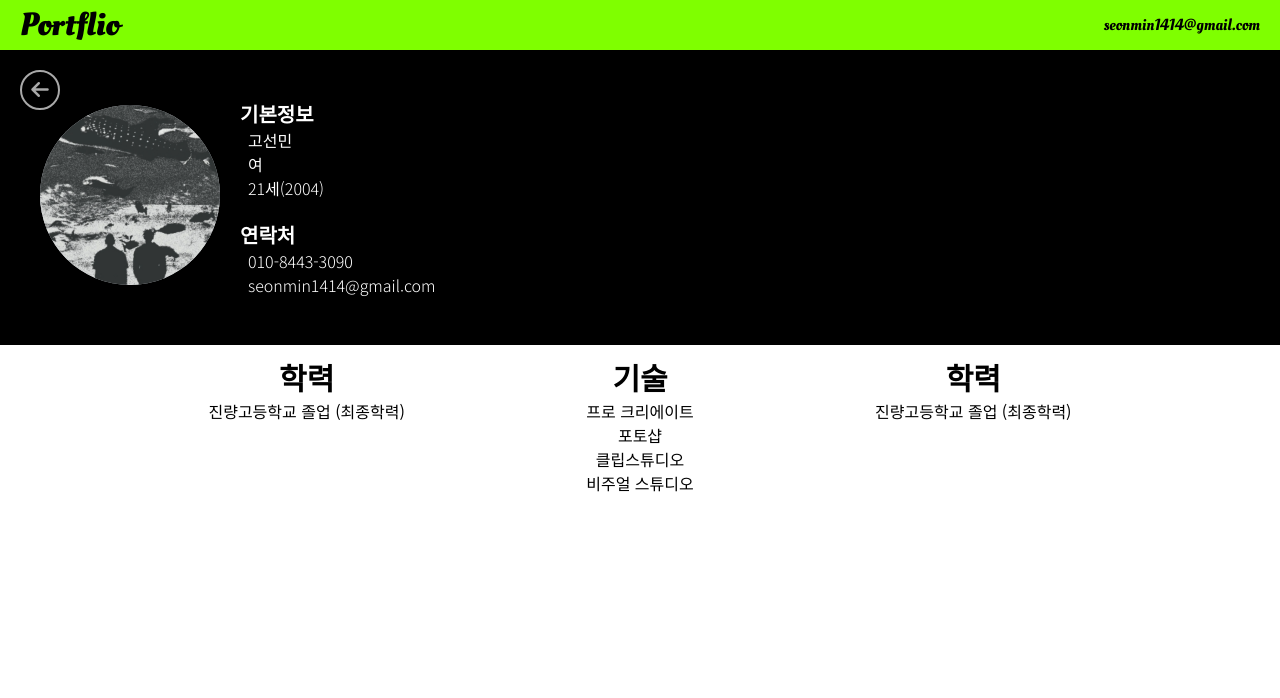
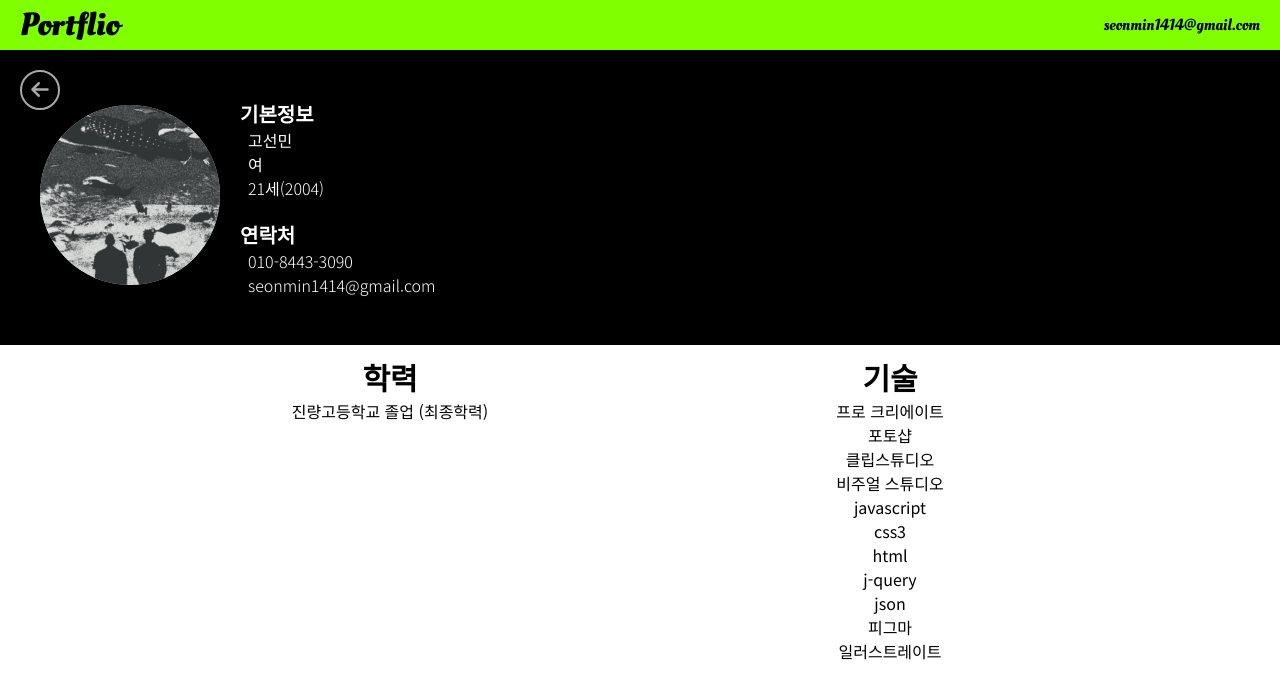
Before and after one commit to spicygoseonmin/webtoons_portfolio, a plain HTML site: page profile.html in a window 1280 px wide. Drawn offline with Linux system fonts and the light colour scheme.

Commit message:
기술 세션 수정

```diff
--- a/profile.html
+++ b/profile.html
@@ -11,7 +11,12 @@
     <link rel="stylesheet" href="css/style.css" />
     <link rel="stylesheet" href="css/profile.css" />
   </head>
-  <body oncontextmenu="return false" ondragstart="return false" onselect="return false" onkeydown="return false">
+  <body
+    oncontextmenu="return false"
+    ondragstart="return false"
+    onselect="return false"
+    onkeydown="return false"
+  >
     <header class="header">
       <div class="inner">
         <a href="index.html"><h1 class="header-title">Portflio</h1></a>
@@ -64,10 +69,13 @@
             <p>포토샵</p>
             <p>클립스튜디오</p>
             <p>비주얼 스튜디오</p>
-          </div>
-          <div class="scholarship">
-            <h1>학력</h1>
-            <p>진량고등학교 졸업 (최종학력)</p>
+            <p>javascript</p>
+            <p>css3</p>
+            <p>html</p>
+            <p>j-query</p>
+            <p>json</p>
+            <p>피그마</p>
+            <p>일러스트레이트</p>
           </div>
         </div>
       </div>
```
